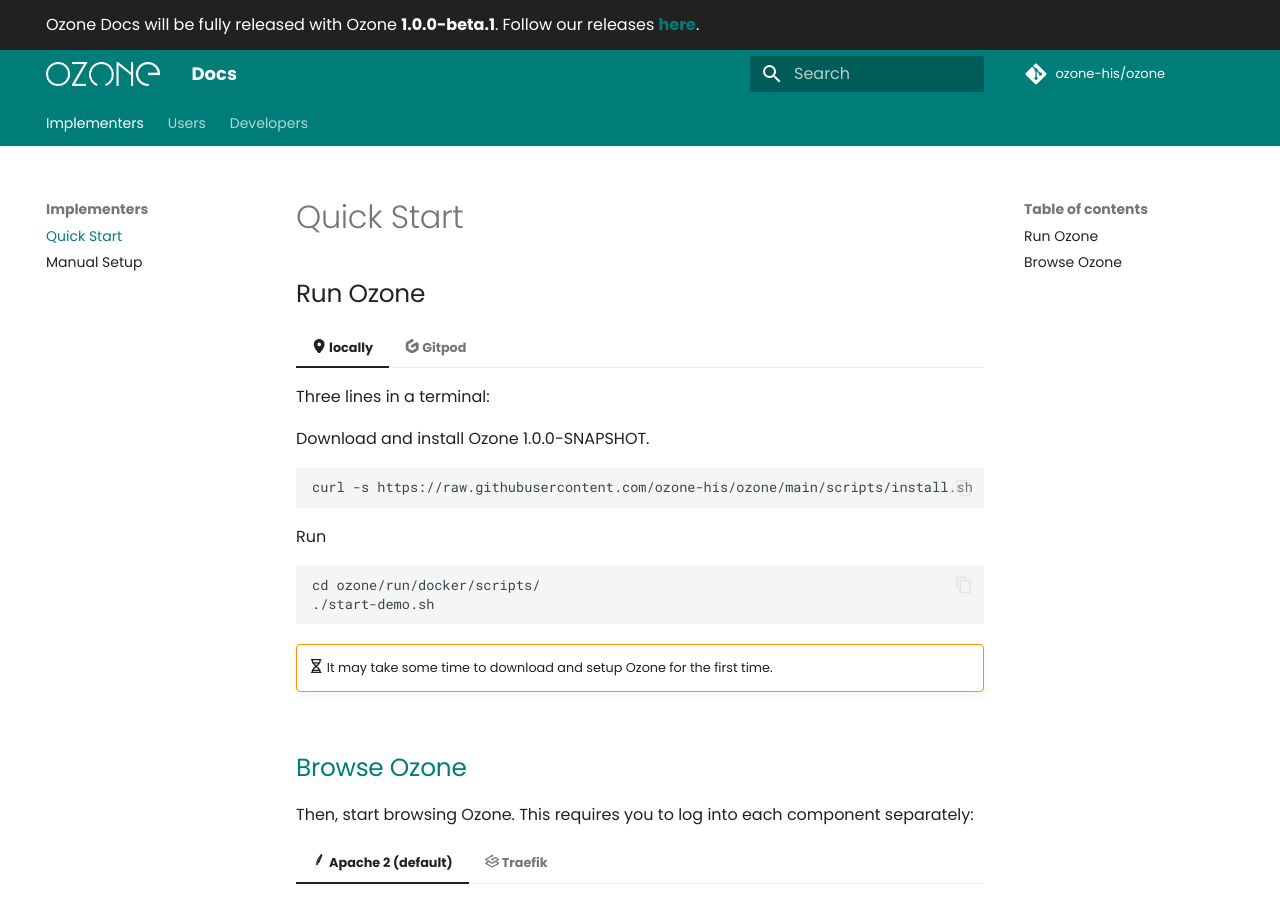
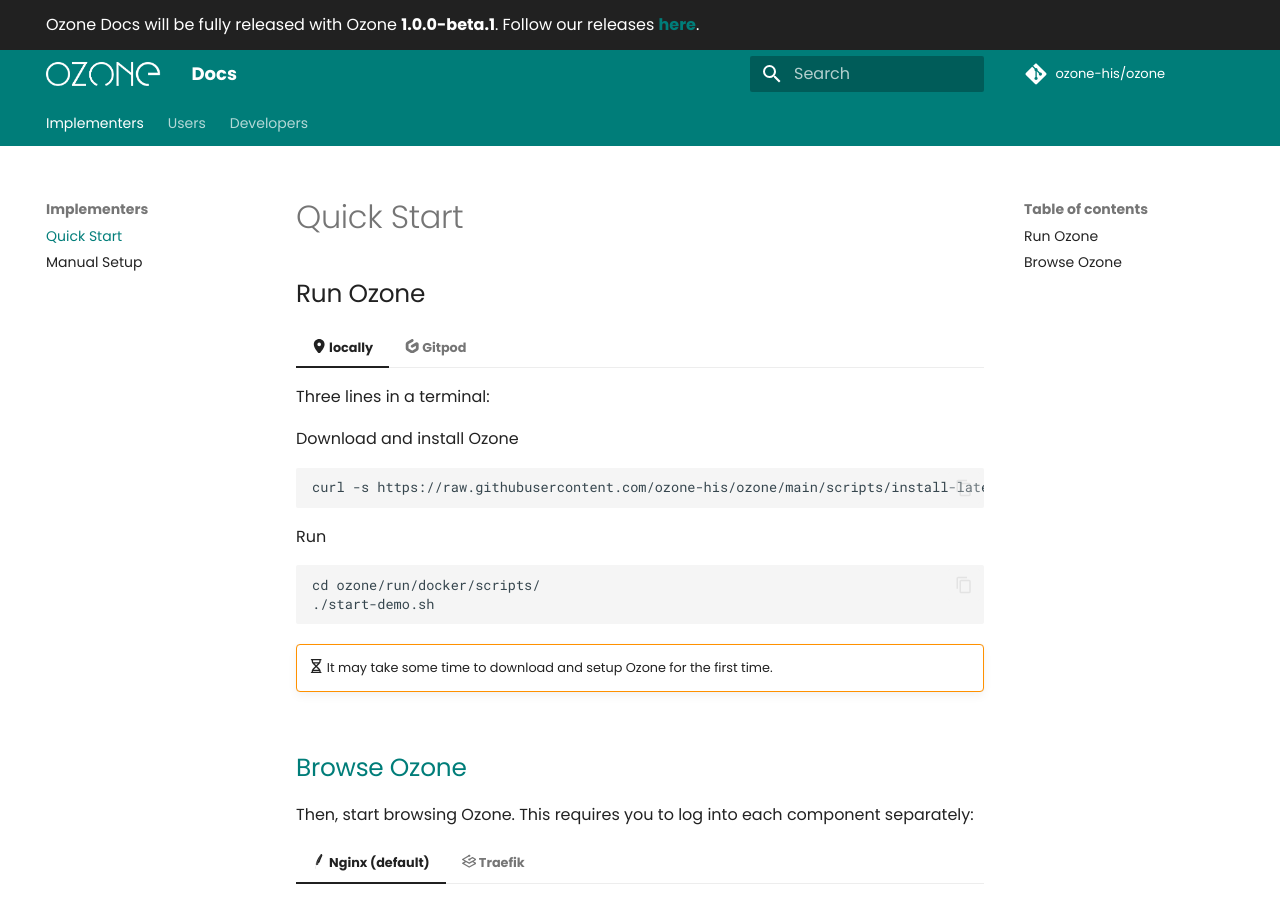
Before and after one commit to ozone-his/ozone-docs, an MkDocs documentation site: the page built from docs/index.md, in a window 1280 px wide and 900 px high. Built offline with MkDocs 1.6.1 and Material for MkDocs 9.7.7, drawn with Linux system fonts in a browser that asks for light colours; comment, search, counter and statistics services are not loaded.

Commit message:
OZ-279: Quick start instructions to not specify the Ozone version to run

````diff
--- a/docs/index.md
+++ b/docs/index.md
@@ -6,9 +6,9 @@
 
     Three lines in a terminal:
 
-    Download and install Ozone 1.0.0-SNAPSHOT.
+    Download and install Ozone
     ```bash
-    curl -s https://raw.githubusercontent.com/ozone-his/ozone/main/scripts/install.sh | bash /dev/stdin 1.0.0-SNAPSHOT
+    curl -s https://raw.githubusercontent.com/ozone-his/ozone/main/scripts/install-latest.sh | bash /dev/stdin
     ```
 
     Run
@@ -36,7 +36,7 @@
 
 Then, start browsing Ozone. This requires you to log into each component separately:
 
-=== ":simple-apache: Apache 2 (default)"
+=== ":simple-apache: Nginx (default)"
 
     | HIS Component     | URL                            | Username | Password |
     |-------------------|--------------------------------|----------|----------|
````
